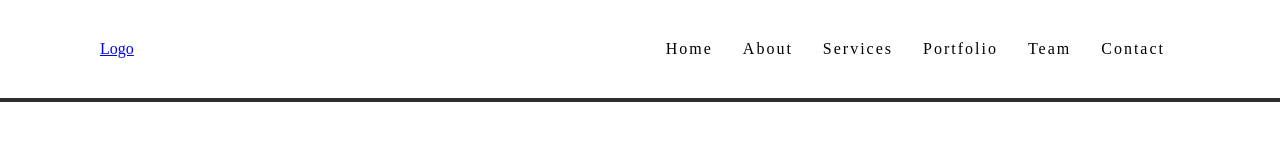
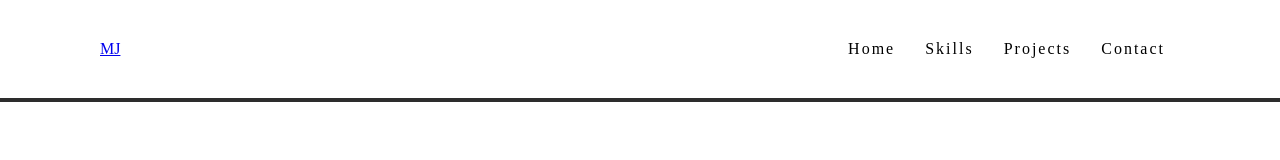
Before and after one commit to mehwishjbe/my-portfolio, a plain HTML site: page index.html in a window 1280 px wide. Drawn offline with Linux system fonts and the light colour scheme; a web font is replaced by a local one.

Commit message:
html updated header text

```diff
--- a/index.html
+++ b/index.html
@@ -8,13 +8,11 @@
 </head>
 <body>
   <header>
-    <a href="#" class="logo"> Logo</a>
+    <a href="#" class="logo"> MJ </a>
     <ul>
       <li><a href="#">Home</a></li>
-      <li><a href="#">About</a></li>
-      <li><a href="#">Services</a></li>
-      <li><a href="#">Portfolio</a></li>
-      <li><a href="#">Team</a></li>
+      <li><a href="#">Skills</a></li>
+      <li><a href="#">Projects</a></li>
       <li><a href="#">Contact</a></li>
     </ul>
   </header>
```
